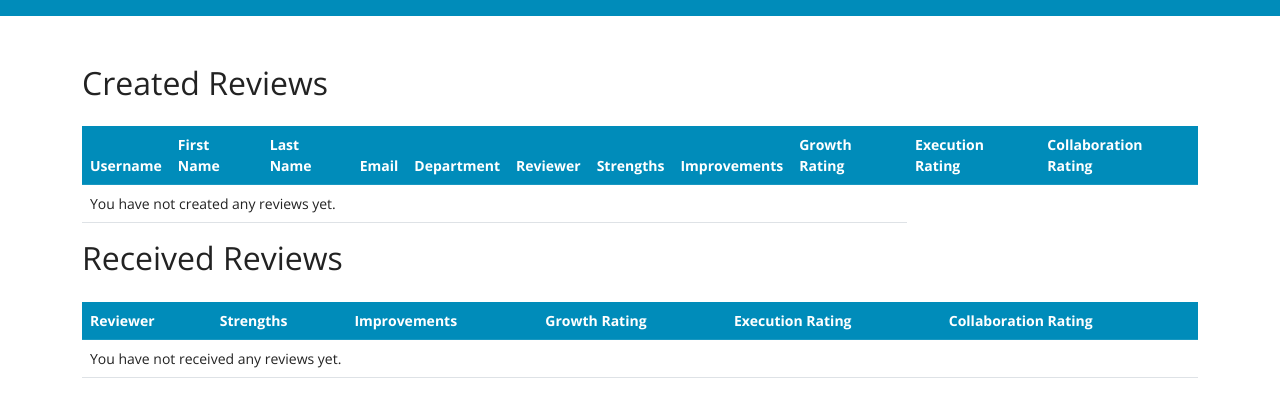
After one commit to juliaberning/Django-Feedback, a Django app: template feedback/templates/feedback/view-reviews.html in a window 1280 px wide. The commit adds this page. Shown: the top 417 px of the page. Run offline with Django 5.2, Linux system fonts and the light colour scheme; the template is opened without the code that fills it, so the values that code supplies are empty; some libraries are stand-ins or nearby versions.

Commit message:
feat: view received and created reviews

```diff
--- a/feedback/templates/base.html
+++ b/feedback/templates/base.html
@@ -37,6 +37,9 @@
                     <a class="nav-link" href="{% url 'create-review' %}">Create Review</a>
                 </li>
                 <li class="nav-item">
+                    <a class="nav-link" href="{% url 'view-reviews' %}">View reviews</a>
+                </li>
+                <li class="nav-item">
                     <a class="nav-link" href="{% url 'logout' %}">Logout</a>
                 </li>
                 {% endif %}
--- /dev/null
+++ b/feedback/templates/feedback/view-reviews.html
@@ -0,0 +1,79 @@
+{% extends "base.html" %}
+
+{% block title %}Reviews{% endblock %}
+
+{% block content %}
+<div class="container mt-5">
+<h2>Created Reviews</h2>
+<table class="table table-hover mt-4">
+    <thead>
+        <tr class="table-primary">
+            <th>Username</th>
+            <th>First Name</th>
+            <th>Last Name</th>
+            <th>Email</th>
+            <th>Department</th>
+            <th>Reviewer</th>
+            <th>Strengths</th>
+            <th>Improvements</th>
+            <th>Growth Rating</th>
+            <th>Execution Rating</th>
+            <th>Collaboration Rating</th>
+        </tr>
+    </thead>
+    <tbody>
+        {% for review in created_feedback %}
+            <tr>
+                <td>{{ review.feedback_process.reviewee.user.username }}</td>
+                <td>{{ review.feedback_process.reviewee.user.first_name }}</td>
+                <td>{{ review.feedback_process.reviewee.user.last_name }}</td>
+                <td>{{ review.feedback_process.reviewee.user.email }}</td>
+                <td>{{ review.feedback_process.reviewee.department }}</td>
+                <td>{{ review.reviewer.user.username }}</td>
+                <td>{{ review.reviewee_strengths_text }}</td>
+                <td>{{ review.reviewee_improvements_text }}</td>
+                <td>{{ review.reviewee_growth_rating }}</td>
+                <td>{{ review.reviewee_execution_rating }}</td>
+                <td>{{ review.reviewee_collaboration_rating }}</td>
+
+            </tr>
+        {% empty %}
+            <tr>
+                <td colspan="9">You have not created any reviews yet.</td>
+            </tr>
+        {% endfor %}
+    </tbody>
+</table>
+
+<h2>Received Reviews</h2>
+<table class="table table-hover mt-4">
+    <thead>
+        <tr class="table-primary">
+            <th>Reviewer</th>
+            <th>Strengths</th>
+            <th>Improvements</th>
+            <th>Growth Rating</th>
+            <th>Execution Rating</th>
+            <th>Collaboration Rating</th>
+        </tr>
+    </thead>
+    <tbody>
+        {% for review in obtained_feedback %}
+            <tr>
+                <td>{{ review.reviewer.user.username }}</td>
+                <td>{{ review.reviewee_strengths_text }}</td>
+                <td>{{ review.reviewee_improvements_text }}</td>
+                <td>{{ review.reviewee_growth_rating }}</td>
+                <td>{{ review.reviewee_execution_rating }}</td>
+                <td>{{ review.reviewee_collaboration_rating }}</td>
+
+            </tr>
+        {% empty %}
+            <tr>
+                <td colspan="9">You have not received any reviews yet.</td>
+            </tr>
+        {% endfor %}
+    </tbody>
+</table>
+</div>
+{% endblock %}
--- a/feedback/urls.py
+++ b/feedback/urls.py
@@ -9,6 +9,7 @@ from .views import (
     user_list,
     select_reviewer,
     create_review,
+    view_reviews
 )
 
 urlpatterns = [
@@ -25,4 +26,5 @@ urlpatterns = [
     ),
     path("select-reviewer/", select_reviewer, name="select-reviewer"),
     path("create-review/", create_review, name="create-review"),
+    path("view-reviews/", view_reviews, name="view-reviews"),
 ]
```
Also changed, not shown: feedback/views.py (+21 -0 lines).
